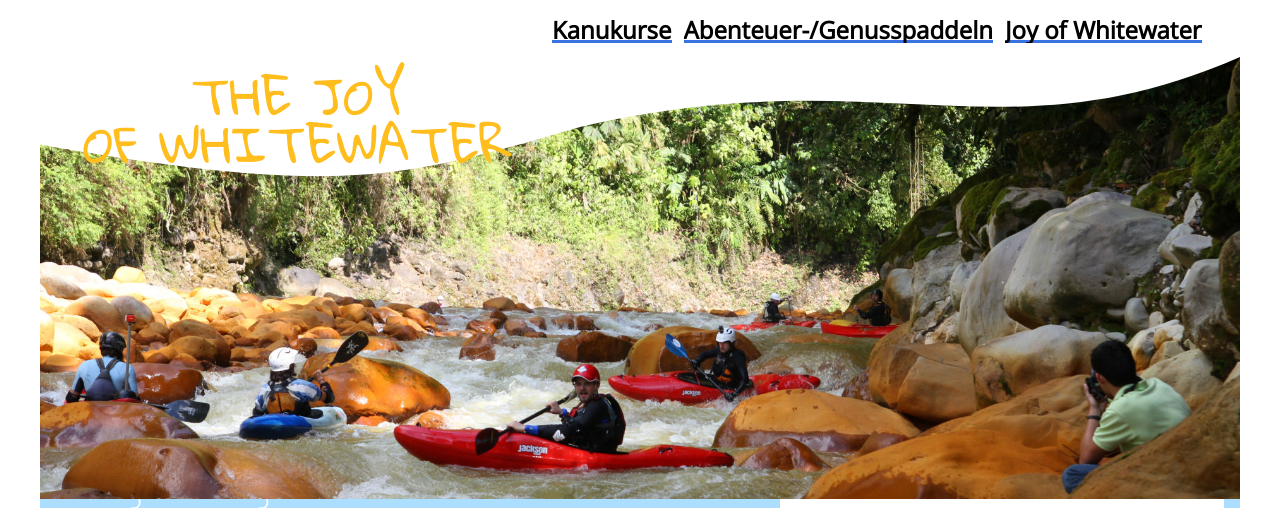
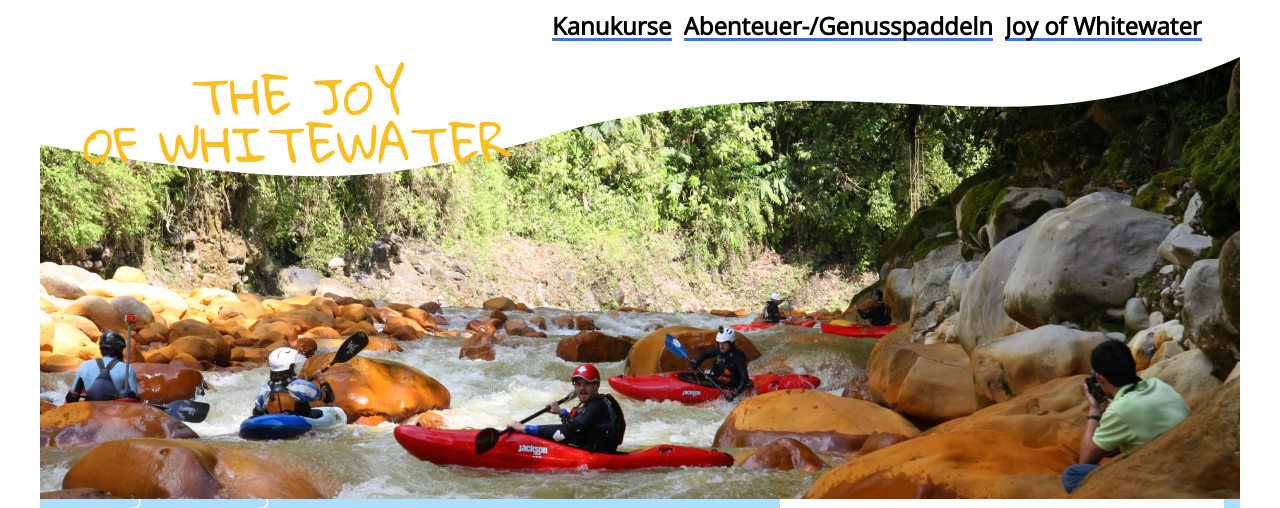
Before and after one commit to TomFrey/joy-of-whitewater, a PHP site: page /agb.html in a window 1280 px wide. Shown: the top 508 px of the page. Run offline with PHP 8.4, Linux system fonts and the light colour scheme; some libraries are stand-ins or nearby versions.

Commit message:
Abstand der Line bei Links vergrössert.

```diff
--- a/src/assets/css/main.css
+++ b/src/assets/css/main.css
@@ -111,7 +111,7 @@ nav {
   nav {
     background-color: #ffffff;
     padding-bottom: 8px;
-    padding-top: 20px;
+    padding-top: 16px;
     padding-left: 500px;
     position: fixed;
     top: 0;
@@ -120,8 +120,7 @@ nav {
       display: none; }
     nav ul#mainNavi, nav ul#mainNavi.hide {
       display: block;
-      position: static;
-      width: 700px; }
+      position: static; }
       nav ul#mainNavi > li, nav ul#mainNavi.hide > li {
         float: left;
         padding-left: 12px;
@@ -131,17 +130,17 @@ nav {
           font-family: "Open Sans", "Arial", "sans-serif";
           font-size: 1.5rem;
           font-weight: bold;
-          background: url("/assets/images/link.svg") white repeat-x;
+          background: url("/assets/images/link.svg") 0px 2px white repeat-x;
           position: relative;
           display: inline-block;
           overflow: hidden;
           text-decoration: none;
-          padding: 0px 0px 3px 0px;
+          padding: 0px 0px 7px 0px;
           margin-bottom: 1px; }
         nav ul#mainNavi > li a.u-slide-line::after, nav ul#mainNavi.hide > li a.u-slide-line::after {
           content: "";
           position: absolute;
-          bottom: 0;
+          bottom: 2px;
           left: 0;
           width: 100%;
           height: 3px;
--- a/src/scss/components/_navigation.scss
+++ b/src/scss/components/_navigation.scss
@@ -74,7 +74,7 @@ nav{
 	nav {
 		background-color: $color-nav-desktop-background;
 		padding-bottom: $basicHeight;
-		padding-top: 20px;
+		padding-top: 16px;
 		padding-left: 500px;
 		position: fixed;
 		top: 0;
@@ -87,9 +87,6 @@ nav{
 		ul#mainNavi, ul#mainNavi.hide {
 			display: block;
 			position: static;
-			//ul is floated to the right and li to the left because otherwise items order will change
-			//float: right;
-			width: 700px;
 
 			> li {
 				float: left;
@@ -98,19 +95,19 @@ nav{
 
 				a.u-slide-line {
 					@include navigationFontDesktop();
-					background: url("/assets/images/link.svg") white repeat-x;
+					background: url("/assets/images/link.svg") 0px 2px white repeat-x;
 					position: relative;
 					display: inline-block;
 					overflow: hidden;
 					text-decoration: none;
-					padding: 0px 0px 3px 0px;
+					padding: 0px 0px 7px 0px;
 					margin-bottom: 1px;
 				}
 
 				a.u-slide-line::after {
 					content: "";
 					position: absolute;
-					bottom: 0;
+					bottom: 2px;
 					left: 0;
 					width: 100%;
 					height: 3px;
```
